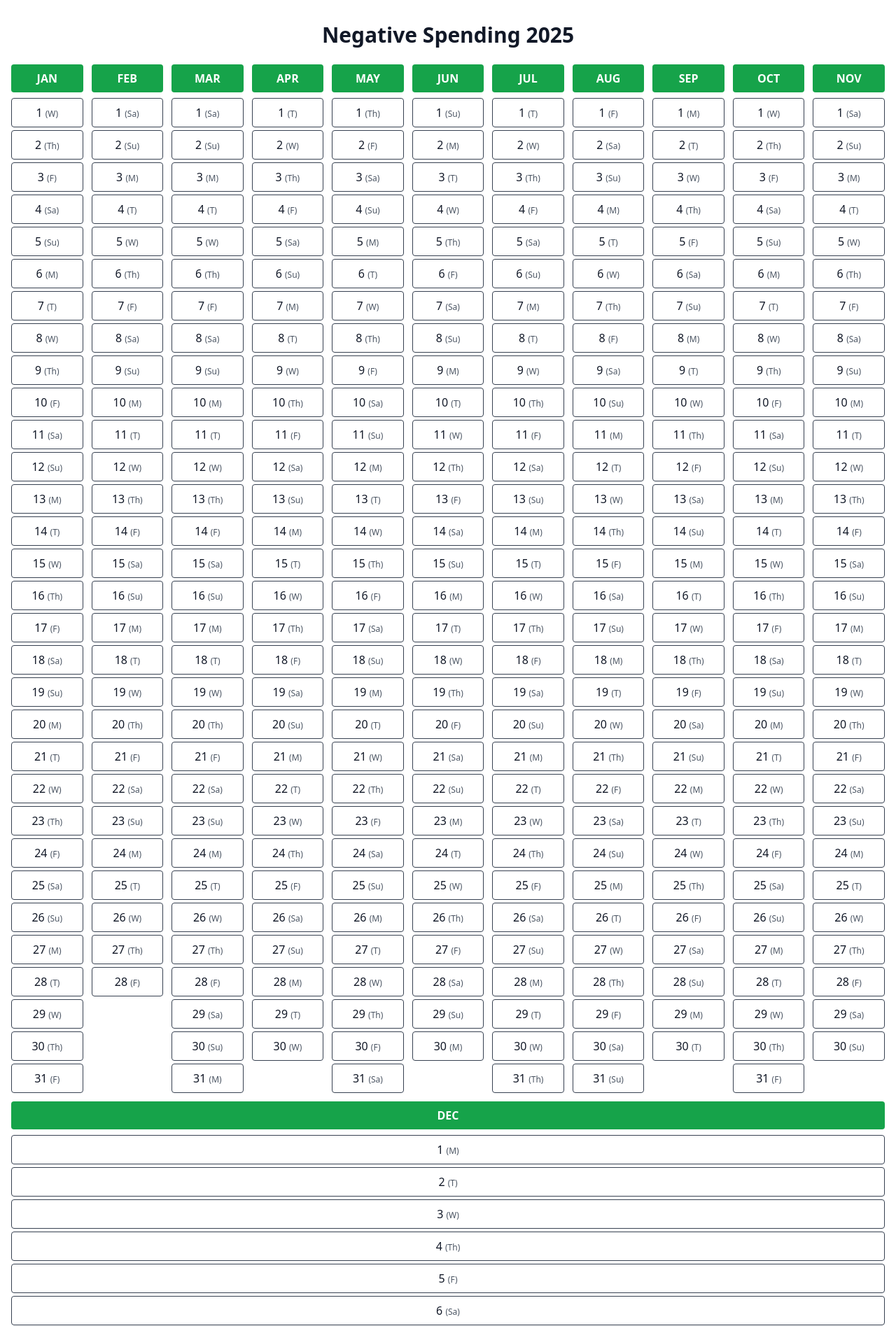
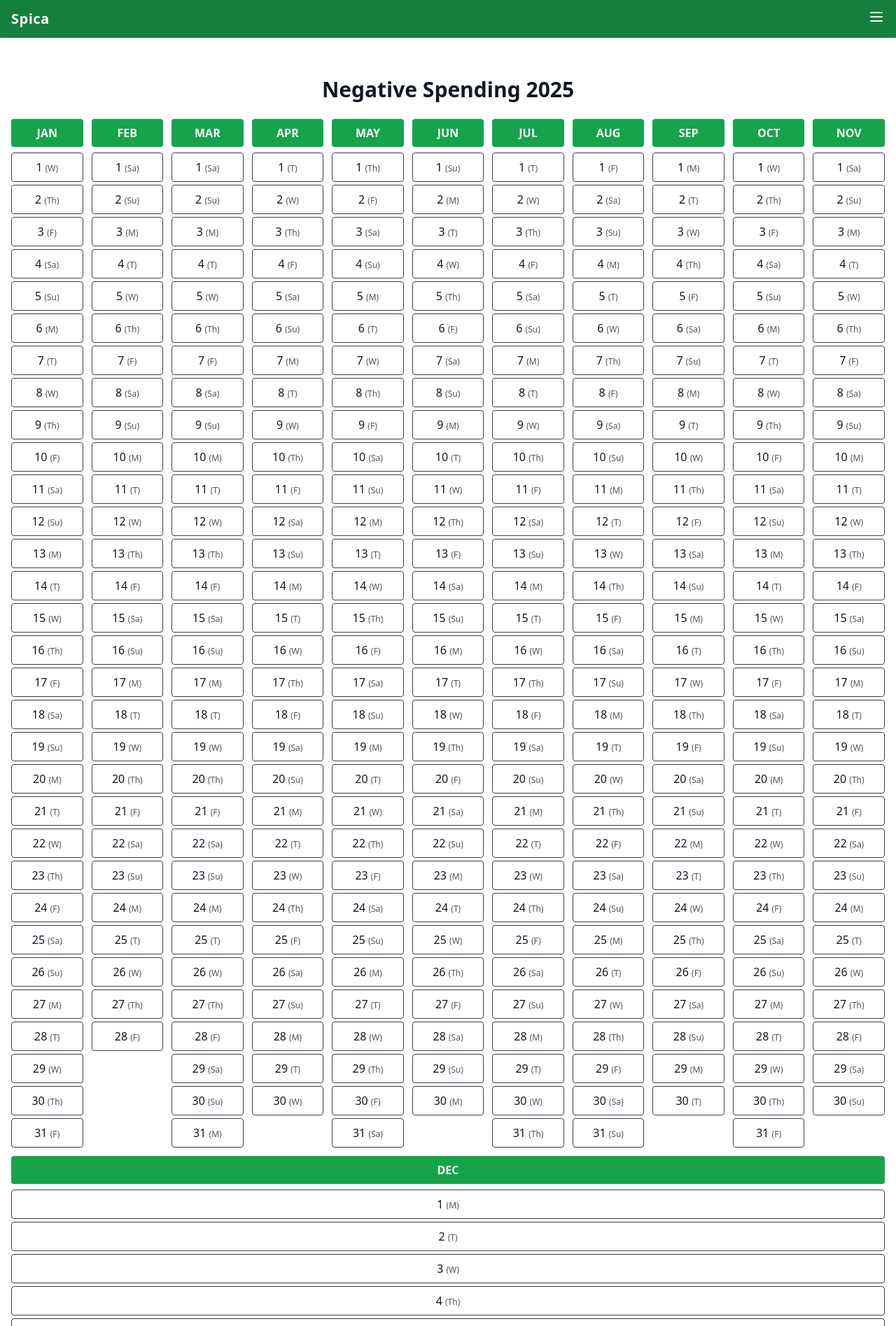
Before and after one commit to icodeunot/spica, a Django app: page / in a window 1280 px wide. Shown: the top 1895 px of the page at 70% size. Run offline with Django 5.2, Linux system fonts and the light colour scheme; some libraries are stand-ins or nearby versions.

Commit message:
Add header menu

```diff
--- a/chips/templates/chips/base.html
+++ b/chips/templates/chips/base.html
@@ -33,7 +33,42 @@
     @popstate.window="openModal = false"
     class="bd-gray-100 text-gray-900 font-sans"
 >
-    <main class="container mx-auto px-4 py-8">
+
+    <!-- Header with Menu -->
+    <header class="flex items-center justify-between px-4 py-3 bg-green-700 text-white shadow">
+        <h1 class="text-xl font-bold tracking-wide">Spica</h1>
+
+        <!-- Menu Icon -->
+        <div x-data="{ showMenu: false }" class="relative">
+            <button
+                @click="showMenu = !showMenu"
+                class="focus:outline-none"
+            >
+                <!-- Hamburger Icon -->
+                <svg xmlns="http://www.w3.org/2000/svg" class="h-6 w-6" fill="none"
+                    viewBox="0 0 24 24" stroke="currentColor" stroke-width="2">
+                    <path stroke-linecap="round" stroke-linejoin="round"
+                        d="M4 6h16M4 12h16M4 18h16" />
+                </svg>
+            </button>
+
+            <!-- Dropdown -->
+            <div
+                x-show="showMenu"
+                x-cloak
+                @click.outside="showMenu = false"
+                class="absolute right-0 mt-2 w-48 bg-white text-black rounded shadow-md z-50"
+            >
+                <a href="#" class="block px-4 py-2 hover:bg-gray-200">Add Category</a>
+                <a href="#" class="block px-4 py-2 hover:bg-gray-200">Set Savings Goal</a>
+                <a href="#" class="block px-4 py-2 hover:bg-gray-200">Alert Options</a>
+                <a href="#" class="block px-4 py-2 hover:bg-gray-200">Connect Banking Account</a>
+            </div>
+        </div>
+    </header>
+
+    <!-- Main Content -->
+    <main class="container mx-auto px-4 py-8 mt-6">
         {% block content %}{% endblock %}
     </main>
 
@@ -57,7 +92,7 @@
         >
             <button
                 @click="openModal = false; history.pushState({}, '', '/')"
-                class="absolute top-2 right-2 text-gray-600 hover:text-black text-xl font-bold"
+                class="absolute top-3 right-7 text-gray-600 hover:text-black text-xl font-bold"
             >x</button>
             <div id="modal-content"></div>
         </div>
--- a/chips/templates/chips/day_detail.html
+++ b/chips/templates/chips/day_detail.html
@@ -1,6 +1,6 @@
 <!-- chips/templates/chips/day_detail.html -->
 <div id="post-content">
-    <h2 class="text-2xl font-bold mb-1">{{ month }}-{{ day }}-{{ year }}:</h2>
+    <h2 class="text-2xl font-bold mb-1">{{ month }}.{{ day }}:</h2>
     <p class="text-1xl font-bold text-gray-600 mb-4">({{ weekday }})</p>
     <p class="text-gray-700">
         Nice work! You're chipping away at your goal!
--- a/spica/settings.py
+++ b/spica/settings.py
@@ -25,7 +25,7 @@ sys.path.append(str(BASE_DIR))
 # These were sent to the .env and .gitignore
 SECRET_KEY = os.getenv('DJANGO_SECRET_KEY', 'dev-secret-key')
 DEBUG = os.getenv('DJANGO_DEBUG', 'True') == 'True'
-ALLOWED_HOSTS = os.getenv('DJANGO_ALLOWED_HOSTS', '127.0.0.1,localhost').split(',')
+ALLOWED_HOSTS = []
 
 
 
@@ -122,3 +122,5 @@ STATIC_URL = 'static/'
 # https://docs.djangoproject.com/en/5.2/ref/settings/#default-auto-field
 
 DEFAULT_AUTO_FIELD = 'django.db.models.BigAutoField'
+
+STATIC_ROOT = BASE_DIR / 'staticfiles'
```
